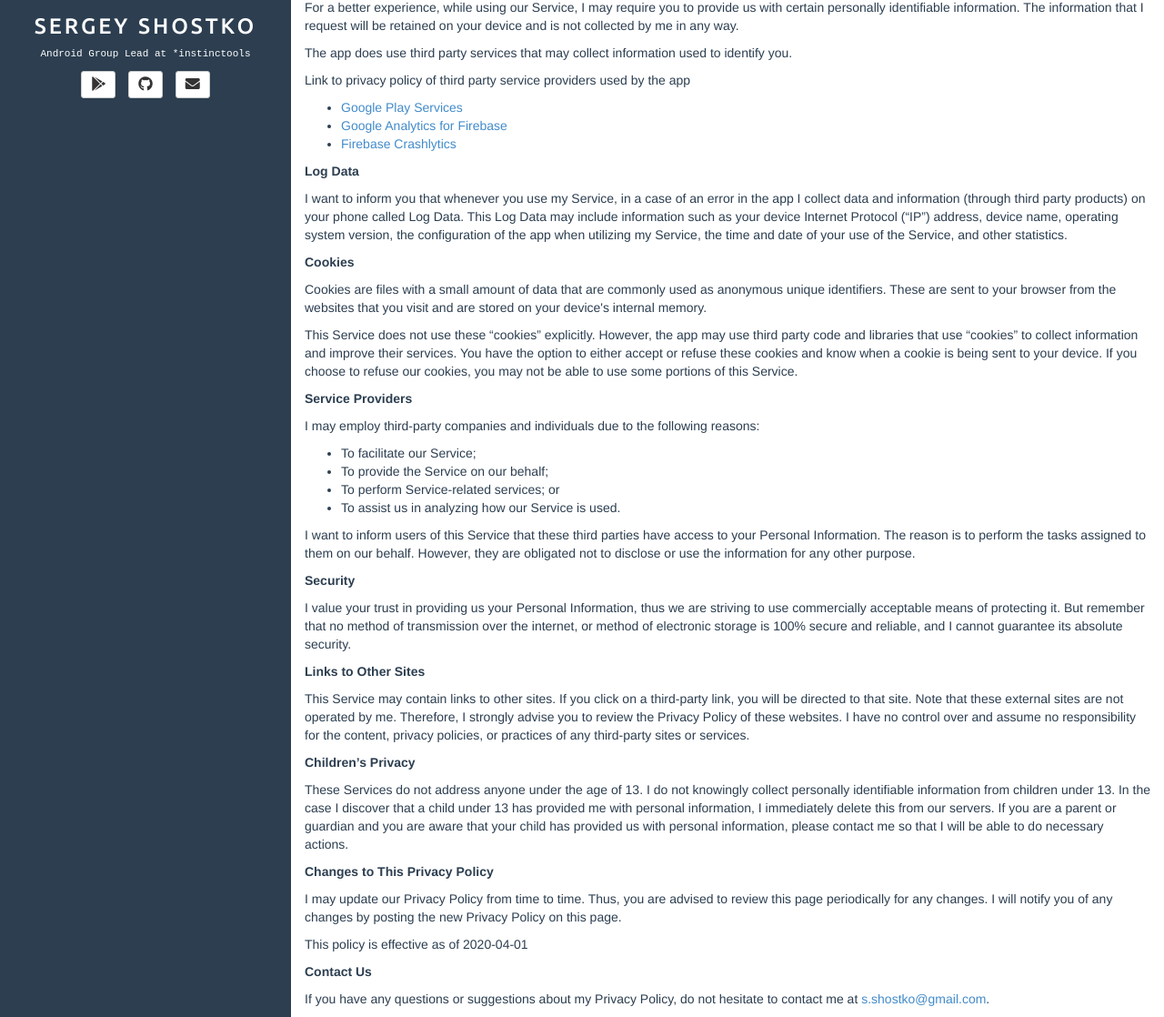
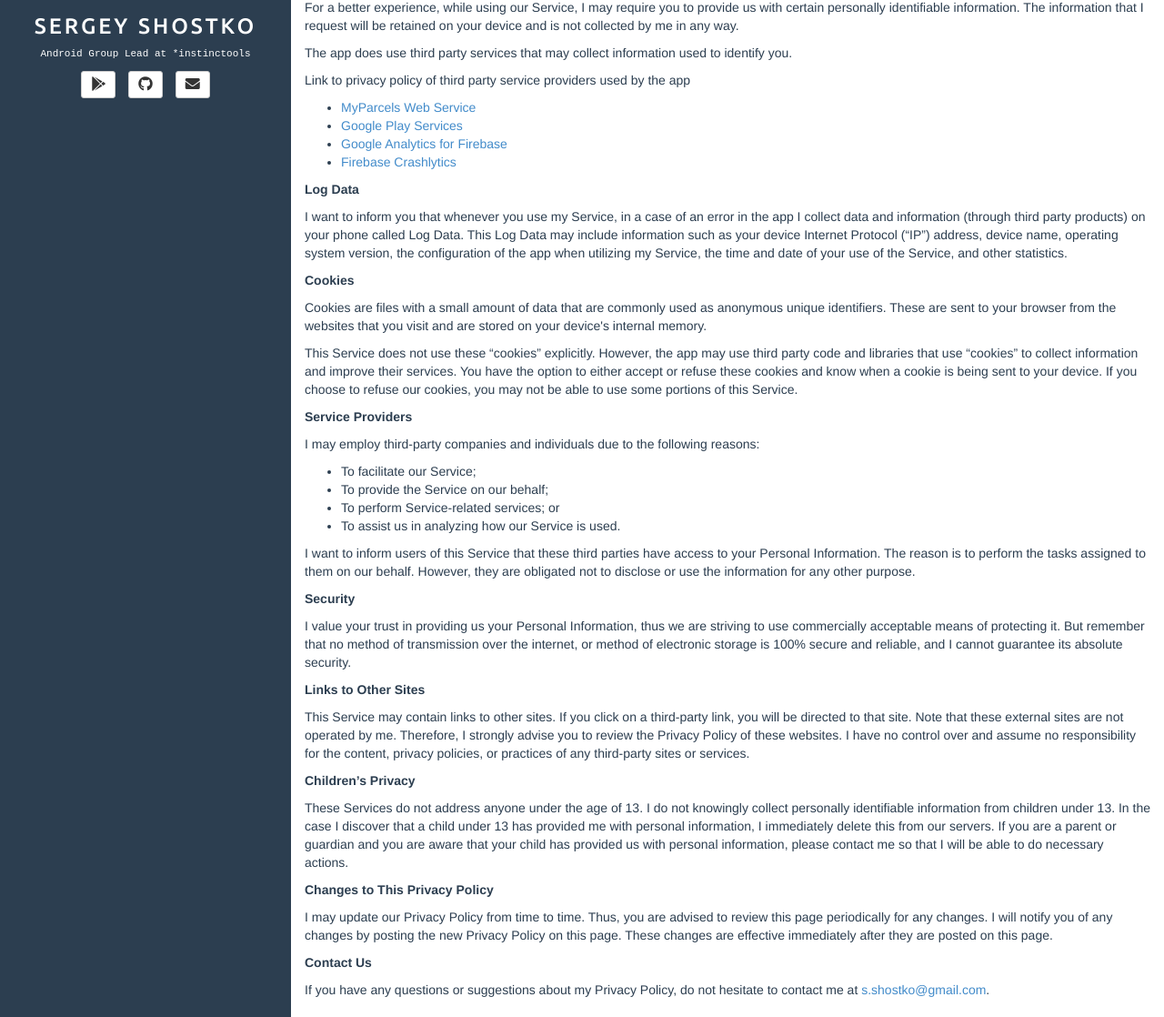
Before and after one commit to shostko/shostko.by, a Jekyll site: the page built from _doc/my-parcels.html, in a window 1280 px wide and 1400 px high, scrolled down 149 px, cut to the strip 282-1400 px from the top of the window. Shown: the whole strip at 91% size. Built offline with Jekyll 4.4.1, drawn with Linux system fonts in a browser that asks for light colours.

Commit message:
update MyParcels privacy policy

```diff
--- a/_doc/my-parcels.html
+++ b/_doc/my-parcels.html
@@ -4,101 +4,103 @@ title: Privacy Policy
 project: my-parcels
 image: /assets/project/my-parcels-feature.png
 ---
-                <p>
-                  Sergey Shostko built the My Parcels app as
-                  a Free app. This SERVICE is provided by
-                  Sergey Shostko at no cost and is intended for use as
-                  is.
-                </p> <p>
-                  This page is used to inform visitors regarding my
-                  policies with the collection, use, and disclosure of Personal
-                  Information if anyone decided to use my Service.
-                </p> <p>
-                  If you choose to use my Service, then you agree to
-                  the collection and use of information in relation to this
-                  policy. The Personal Information that I collect is
-                  used for providing and improving the Service. I will not use or share your information with
-                  anyone except as described in this Privacy Policy.
-                </p> <p>
-                  The terms used in this Privacy Policy have the same meanings
-                  as in our Terms and Conditions, which is accessible at
-                  My Parcels unless otherwise defined in this Privacy Policy.
-                </p> <p><strong>Information Collection and Use</strong></p> <p>
-                  For a better experience, while using our Service, I
-                  may require you to provide us with certain personally
-                  identifiable information. The information that
-                  I request will be retained on your device and is not collected by me in any way.
-                </p> <div><p>
-                    The app does use third party services that may collect
-                    information used to identify you.
-                  </p> <p>
-                    Link to privacy policy of third party service providers used
-                    by the app
-                  </p> <ul><li><a href="https://www.google.com/policies/privacy/" target="_blank">Google Play Services</a></li><!----><li><a href="https://firebase.google.com/policies/analytics" target="_blank">Google Analytics for Firebase</a></li><li><a href="https://firebase.google.com/support/privacy/" target="_blank">Firebase Crashlytics</a></li>
-                  </ul></div> <p><strong>Log Data</strong></p> <p>
-                  I want to inform you that whenever you
-                  use my Service, in a case of an error in the app
-                  I collect data and information (through third party
-                  products) on your phone called Log Data. This Log Data may
-                  include information such as your device Internet Protocol
-                  (“IP”) address, device name, operating system version, the
-                  configuration of the app when utilizing my Service,
-                  the time and date of your use of the Service, and other
-                  statistics.
-                </p> <p><strong>Cookies</strong></p> <p>
-                  Cookies are files with a small amount of data that are
-                  commonly used as anonymous unique identifiers. These are sent
-                  to your browser from the websites that you visit and are
-                  stored on your device's internal memory.
-                </p> <p>
-                  This Service does not use these “cookies” explicitly. However,
-                  the app may use third party code and libraries that use
-                  “cookies” to collect information and improve their services.
-                  You have the option to either accept or refuse these cookies
-                  and know when a cookie is being sent to your device. If you
-                  choose to refuse our cookies, you may not be able to use some
-                  portions of this Service.
-                </p> <p><strong>Service Providers</strong></p> <p>
-                  I may employ third-party companies and
-                  individuals due to the following reasons:
-                </p> <ul><li>To facilitate our Service;</li> <li>To provide the Service on our behalf;</li> <li>To perform Service-related services; or</li> <li>To assist us in analyzing how our Service is used.</li></ul> <p>
-                  I want to inform users of this Service
-                  that these third parties have access to your Personal
-                  Information. The reason is to perform the tasks assigned to
-                  them on our behalf. However, they are obligated not to
-                  disclose or use the information for any other purpose.
-                </p> <p><strong>Security</strong></p> <p>
-                  I value your trust in providing us your
-                  Personal Information, thus we are striving to use commercially
-                  acceptable means of protecting it. But remember that no method
-                  of transmission over the internet, or method of electronic
-                  storage is 100% secure and reliable, and I cannot
-                  guarantee its absolute security.
-                </p> <p><strong>Links to Other Sites</strong></p> <p>
-                  This Service may contain links to other sites. If you click on
-                  a third-party link, you will be directed to that site. Note
-                  that these external sites are not operated by me.
-                  Therefore, I strongly advise you to review the
-                  Privacy Policy of these websites. I have
-                  no control over and assume no responsibility for the content,
-                  privacy policies, or practices of any third-party sites or
-                  services.
-                </p> <p><strong>Children’s Privacy</strong></p> <p>
-                  These Services do not address anyone under the age of 13.
-                  I do not knowingly collect personally
-                  identifiable information from children under 13. In the case
-                  I discover that a child under 13 has provided
-                  me with personal information, I immediately
-                  delete this from our servers. If you are a parent or guardian
-                  and you are aware that your child has provided us with
-                  personal information, please contact me so that
-                  I will be able to do necessary actions.
-                </p> <p><strong>Changes to This Privacy Policy</strong></p> <p>
-                  I may update our Privacy Policy from
-                  time to time. Thus, you are advised to review this page
-                  periodically for any changes. I will
-                  notify you of any changes by posting the new Privacy Policy on
-                  this page.
-                </p> <p>This policy is effective as of 2020-04-01</p> <p><strong>Contact Us</strong></p> <p>
-                  If you have any questions or suggestions about my
-                  Privacy Policy, do not hesitate to contact me at <a href="mailto:{{ site.author.email }}" target="_blank">{{ site.author.email }}</a>.
+<p>
+  Sergey Shostko built the My Parcels app as a Free app. This SERVICE is provided by Sergey Shostko at no cost and is intended for use as is.
+</p>
+<p>
+  This page is used to inform visitors regarding my policies with the collection, use, and disclosure of Personal Information if anyone decided to use my Service.
+</p>
+<p>
+  If you choose to use my Service, then you agree to the collection and use of information in relation to this policy. The Personal Information that I collect is used for providing and improving the Service. I will not use or share your information with anyone except as described in this Privacy Policy.
+</p>
+<p>
+  The terms used in this Privacy Policy have the same meanings as in our Terms and Conditions, which is accessible at My Parcels unless otherwise defined in this Privacy Policy.
+</p>
+<p>
+  <strong>Information Collection and Use</strong>
+</p>
+<p>
+  For a better experience, while using our Service, I may require you to provide us with certain personally identifiable information. The information that I request will be retained on your device and is not collected by me in any way.
+</p>
+<div>
+  <p>
+    The app does use third party services that may collect information used to identify you.
+  </p>
+  <p>
+    Link to privacy policy of third party service providers used by the app
+  </p>
+  <ul>
+    <li>
+      <a href="https://myparcels.ru/faq.php" target="_blank">MyParcels Web Service</a>
+    </li>
+    <li>
+      <a href="https://www.google.com/policies/privacy/" target="_blank">Google Play Services</a>
+    </li>
+    <li>
+      <a href="https://firebase.google.com/policies/analytics" target="_blank">Google Analytics for Firebase</a>
+    </li>
+    <li>
+      <a href="https://firebase.google.com/support/privacy/" target="_blank">Firebase Crashlytics</a>
+    </li>
+  </ul>
+</div>
+<p>
+  <strong>Log Data</strong>
+</p>
+<p>
+  I want to inform you that whenever you use my Service, in a case of an error in the app I collect data and information (through third party products) on your phone called Log Data. This Log Data may include information such as your device Internet Protocol (“IP”) address, device name, operating system version, the configuration of the app when utilizing my Service, the time and date of your use of the Service, and other statistics.
+</p>
+<p>
+  <strong>Cookies</strong>
+</p>
+<p>
+  Cookies are files with a small amount of data that are commonly used as anonymous unique identifiers. These are sent to your browser from the websites that you visit and are stored on your device's internal memory.
+</p>
+<p>
+  This Service does not use these “cookies” explicitly. However, the app may use third party code and libraries that use “cookies” to collect information and improve their services. You have the option to either accept or refuse these cookies and know when a cookie is being sent to your device. If you choose to refuse our cookies, you may not be able to use some portions of this Service.
+</p>
+<p>
+  <strong>Service Providers</strong>
+</p>
+<p>
+  I may employ third-party companies and individuals due to the following reasons:
+</p>
+<ul>
+  <li>To facilitate our Service;</li>
+  <li>To provide the Service on our behalf;</li>
+  <li>To perform Service-related services; or</li>
+  <li>To assist us in analyzing how our Service is used.</li>
+</ul>
+<p>
+  I want to inform users of this Service that these third parties have access to your Personal Information. The reason is to perform the tasks assigned to them on our behalf. However, they are obligated not to disclose or use the information for any other purpose.
+</p>
+<p>
+  <strong>Security</strong>
+</p>
+<p>
+  I value your trust in providing us your Personal Information, thus we are striving to use commercially acceptable means of protecting it. But remember that no method of transmission over the internet, or method of electronic storage is 100% secure and reliable, and I cannot guarantee its absolute security.
+</p>
+<p>
+  <strong>Links to Other Sites</strong>
+</p>
+<p>
+  This Service may contain links to other sites. If you click on a third-party link, you will be directed to that site. Note that these external sites are not operated by me. Therefore, I strongly advise you to review the Privacy Policy of these websites. I have no control over and assume no responsibility for the content, privacy policies, or practices of any third-party sites or services.
+</p>
+<p>
+  <strong>Children’s Privacy</strong>
+</p>
+<p>
+  These Services do not address anyone under the age of 13. I do not knowingly collect personally identifiable information from children under 13. In the case I discover that a child under 13 has provided me with personal information, I immediately delete this from our servers. If you are a parent or guardian and you are aware that your child has provided us with personal information, please contact me so that I will be able to do necessary actions.
+</p>
+<p>
+  <strong>Changes to This Privacy Policy</strong>
+</p>
+<p>
+  I may update our Privacy Policy from time to time. Thus, you are advised to review this page periodically for any changes. I will notify you of any changes by posting the new Privacy Policy on this page. These changes are effective immediately after they are posted on this page.
+</p>
+<p>
+  <strong>Contact Us</strong>
+</p>
+<p>
+  If you have any questions or suggestions about my Privacy Policy, do not hesitate to contact me at <a href="mailto:{{ site.author.email }}" target="_blank">{{ site.author.email }}</a>.
+</p>
```
